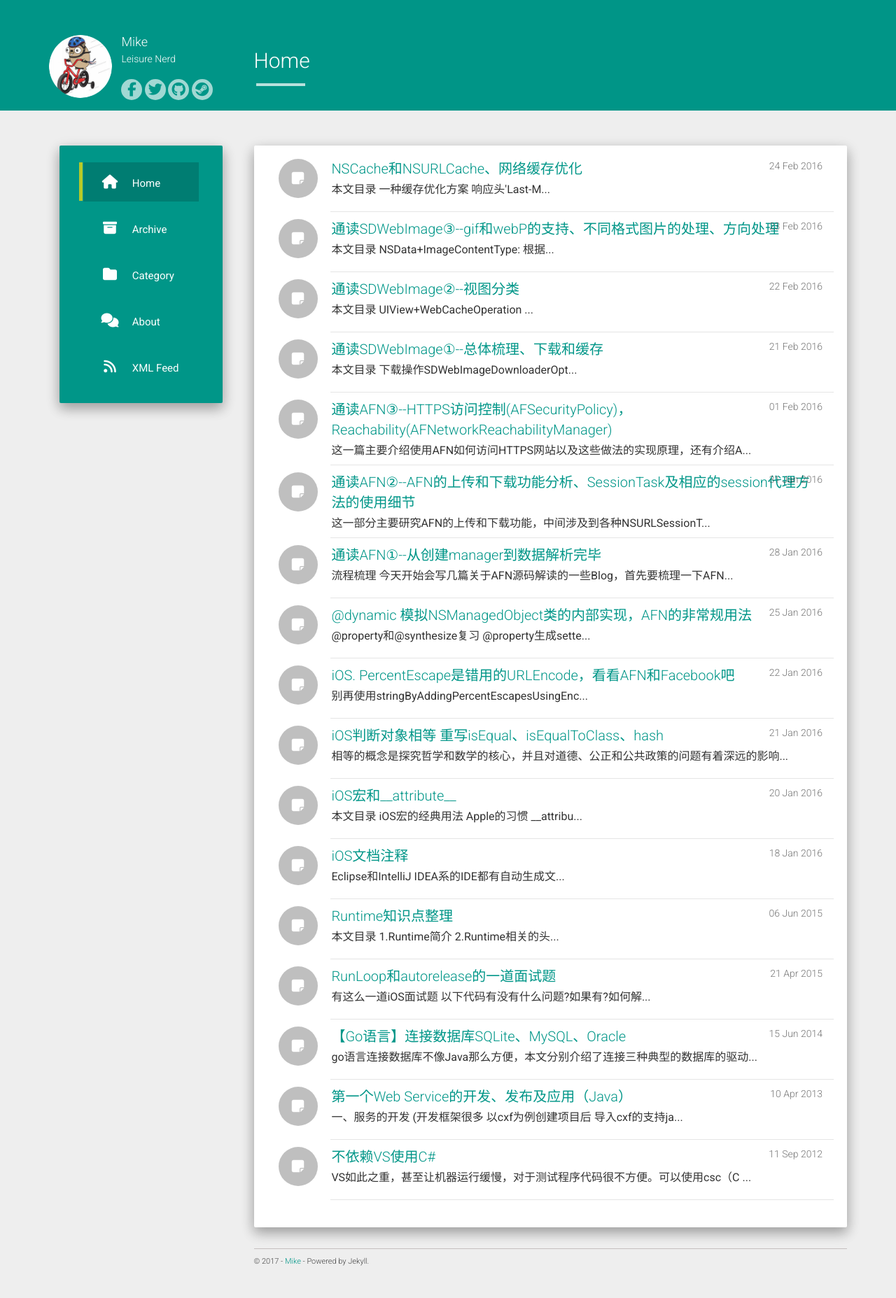
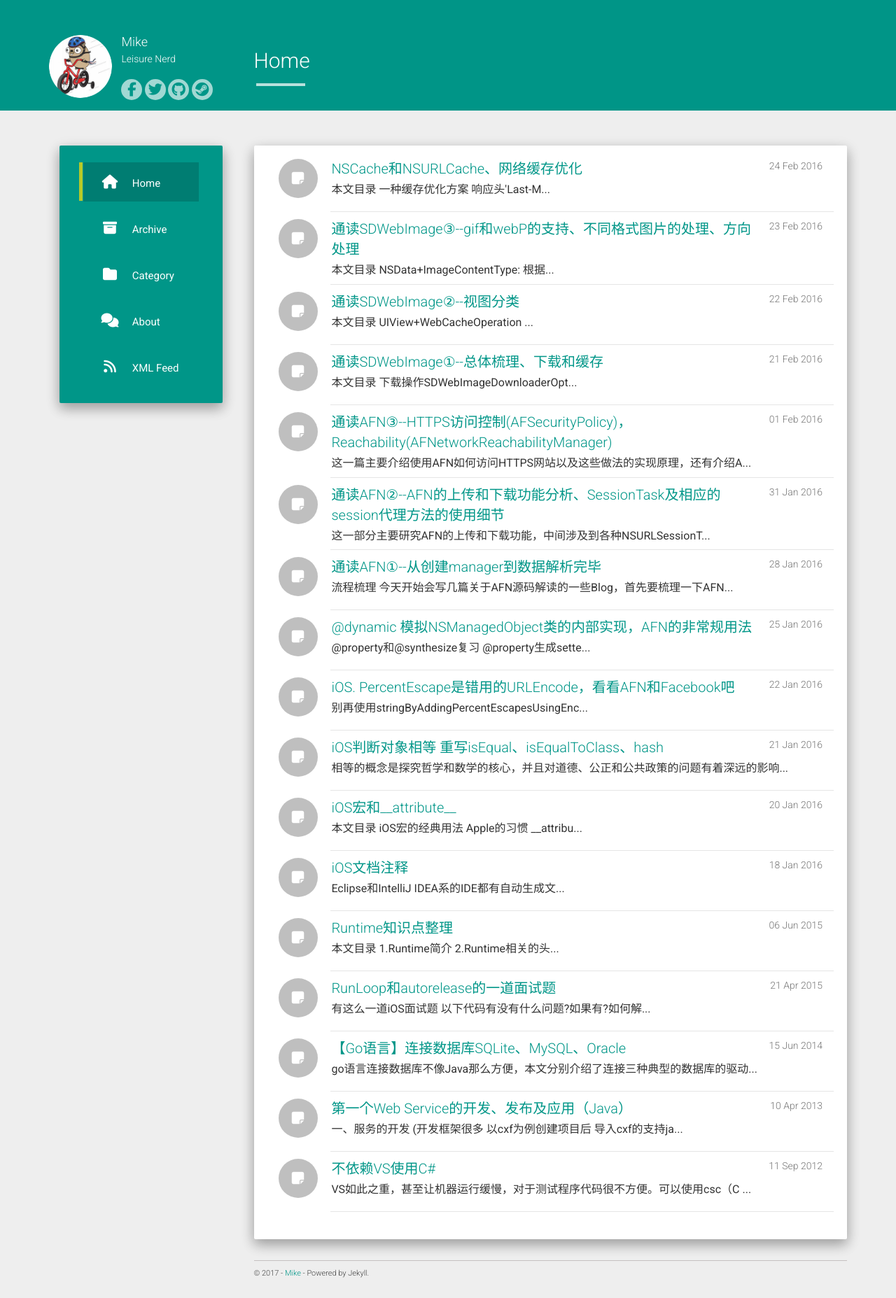
Before and after one commit to mikezone/mikezone.github.io, a Jekyll site: the page built from index.html, in a window 1280 px wide. Shown: the whole page at 70% size. Built offline with Jekyll 4.4.1, drawn with Linux system fonts in a browser that asks for light colours; nearby versions of some CDN libraries; the list of posts is cut into pages by our own code; comment, search, counter and statistics services are not loaded.

Commit message:
title margin

```diff
--- a/static/css/main.css
+++ b/static/css/main.css
@@ -161,6 +161,9 @@ filter: progid:DXImageTransform.Microsoft.gradient( startColorstr='#00000000', e
 .menu .list-group-item-heading, .menu .list-group-item-text{
     color:#fff!important;
 }
+.list-group-item-heading {
+    margin-right: 70px; /* Mike add */
+}
 @media (max-width: 768px) {
     #portfolio-filter {
         margin-top: 0px;
```
